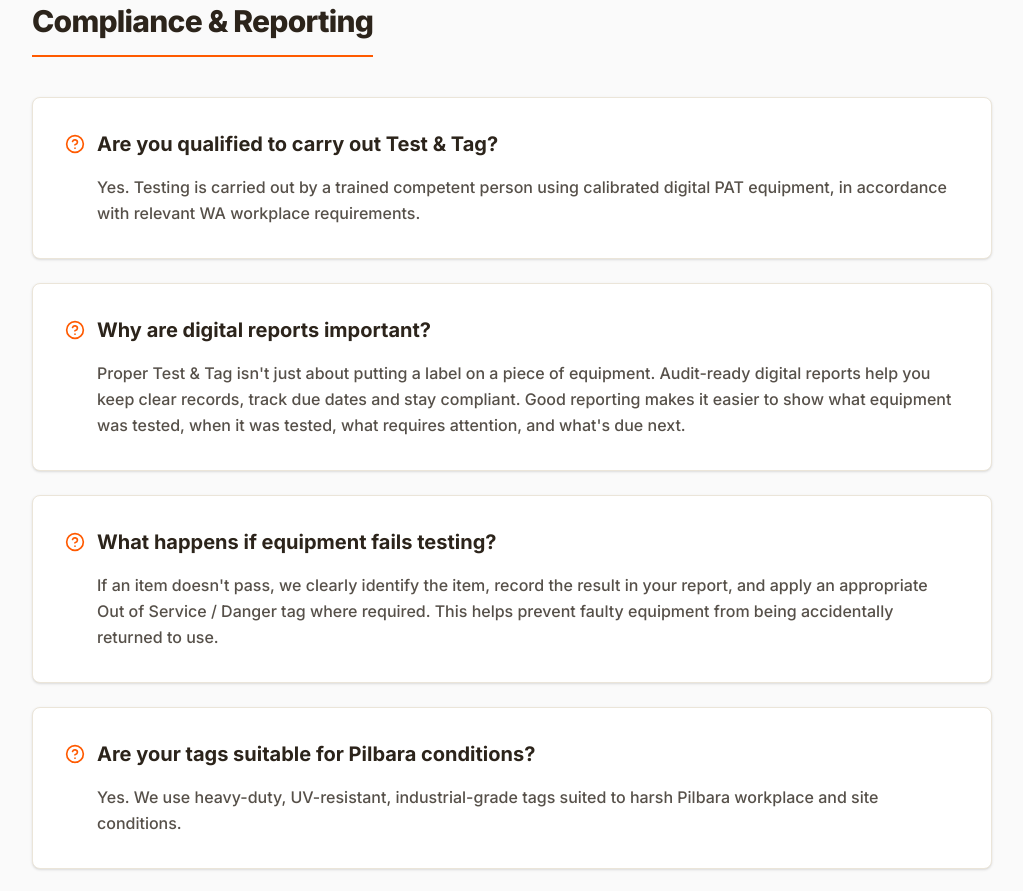
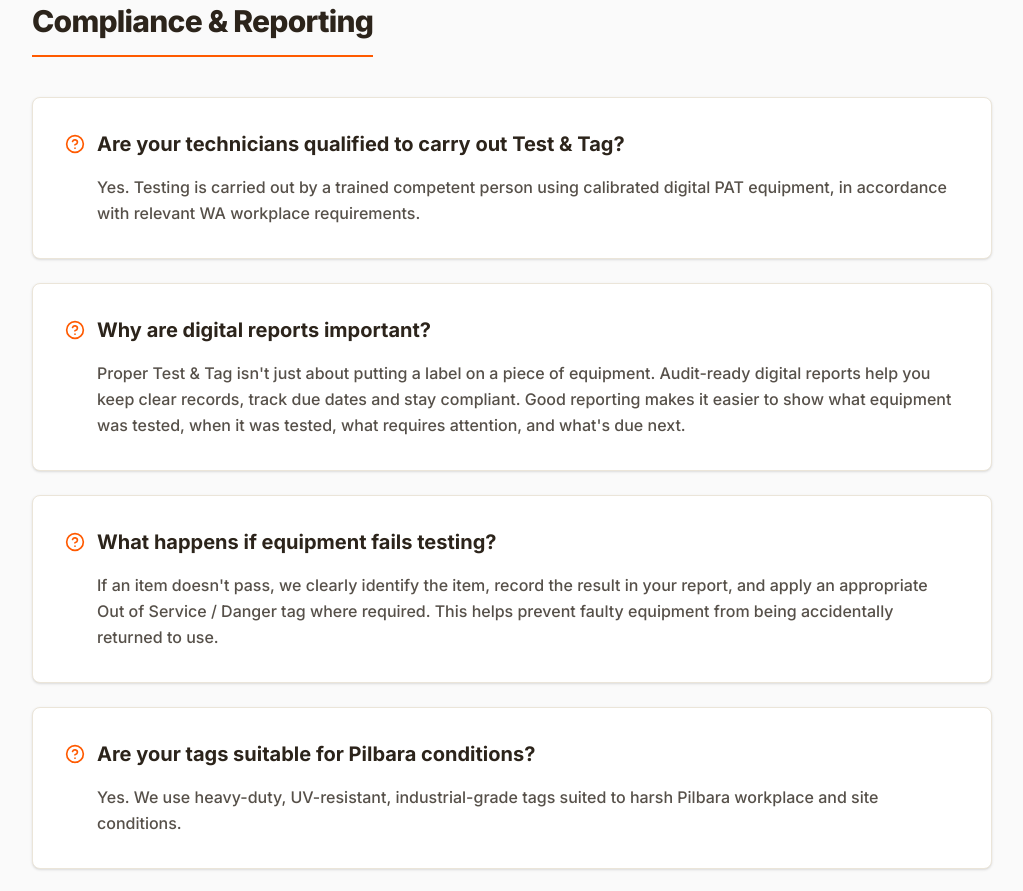
Before and after one commit to daaddd333/Red-Earth-Compliance, a React (Vite) app: page /faq in a window 1280 px wide. Shown: the part 2540-3431 px from the top of the page, without its empty margins (128-1151 px from the left). Built offline with nearby package versions, Linux system fonts and the light colour scheme.

Commit message:
Restore FAQ technician wording

```diff
--- a/src/pages/FAQ.tsx
+++ b/src/pages/FAQ.tsx
@@ -102,7 +102,7 @@ export default function FAQ() {
             <h2 className="text-3xl font-extrabold tracking-tight text-ink mb-10 border-b-2 border-primary pb-4 inline-block">Compliance &amp; Reporting</h2>
 
             <FAQItem
-              question="Are you qualified to carry out Test & Tag?"
+              question="Are your technicians qualified to carry out Test & Tag?"
               answer={<p>Yes. Testing is carried out by a trained competent person using calibrated digital PAT equipment, in accordance with relevant WA workplace requirements.</p>}
             />
 
```
